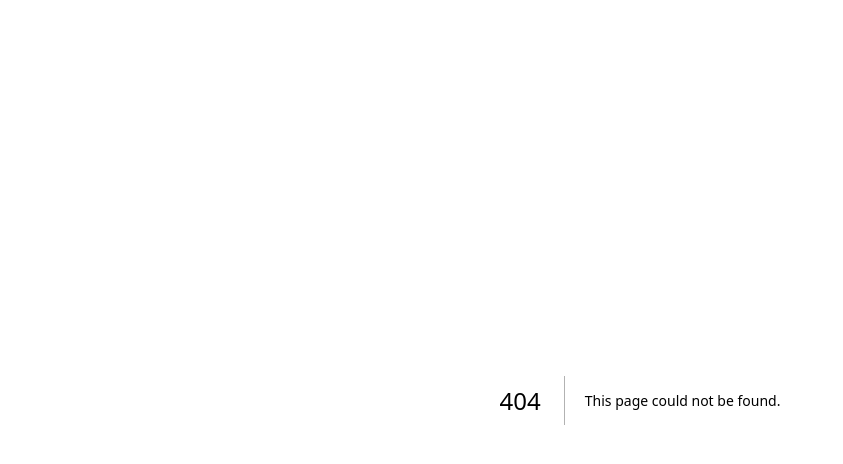
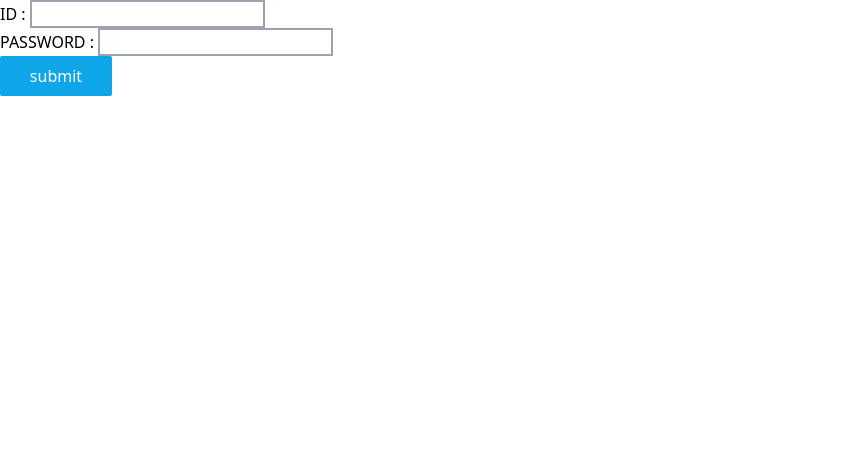
Before and after one commit to KL-KI/rpg-job-search, a Next.js app: page /login in a window 1280 px wide. Before the commit this address had no page. Shown: the top 464 px of the page, without its empty margins (0-843 px from the left). Built offline with nearby package versions, Linux system fonts and the light colour scheme.

Commit message:
認証周り完成

```diff
--- /dev/null
+++ b/app/(root)/dashboard/page.tsx
@@ -0,0 +1,14 @@
+"use client";
+
+import { doCredentialLogout } from "@/app/actions";
+
+const Page = () => {
+	return (
+		<>
+			<div>Welcome Dashboard Page</div>
+			<button onClick={() => doCredentialLogout()}>Sign out</button>
+		</>
+	);
+};
+
+export default Page;
--- /dev/null
+++ b/app/(root)/login/page.tsx
@@ -0,0 +1,9 @@
+"use client";
+
+import Login from "@/app/_components/Login";
+
+const Page = () => {
+	return <Login />;
+};
+
+export default Page;
--- /dev/null
+++ b/app/_components/Login.tsx
@@ -0,0 +1,59 @@
+"use client";
+
+import { doCredentialLogin } from "@/app/actions";
+
+import { useRouter } from "next/navigation";
+import { FormEvent, useRef } from "react";
+
+const Login = () => {
+	const router = useRouter();
+
+	const inputIdRef = useRef<HTMLInputElement>(null);
+	const inputPasswordRef = useRef<HTMLInputElement>(null);
+
+	const handleFormSubmit = async (e: FormEvent<HTMLFormElement>) => {
+		e.preventDefault();
+
+		try {
+			const formData = new FormData();
+
+			formData.append("id", inputIdRef.current?.value as string);
+			formData.append("password", inputPasswordRef.current?.value as string);
+
+			const response = await doCredentialLogin(formData);
+
+			if (!!response.error) {
+			} else {
+				router.push("/dashboard");
+			}
+		} catch (error) {
+			throw new Error(String(error));
+		}
+	};
+
+	return (
+		<form onSubmit={handleFormSubmit}>
+			<div>
+				<label htmlFor='id'>ID : </label>
+				<input
+					ref={inputIdRef}
+					type='text'
+					id='id'
+					className='border-2 border-gray-400'
+				/>
+			</div>
+			<div>
+				<label htmlFor='password'>PASSWORD : </label>
+				<input
+					ref={inputPasswordRef}
+					type='password'
+					id='password'
+					className='border-2 border-gray-400'
+				/>
+			</div>
+			<button className='w-28 bg-sky-500 h-10 text-white rounded-sm'>submit</button>
+		</form>
+	);
+};
+
+export default Login;
--- /dev/null
+++ b/app/actions/index.ts
@@ -0,0 +1,21 @@
+"use server";
+
+import { signIn, signOut } from "@/auth";
+
+export const doCredentialLogin = async (formData: FormData) => {
+	try {
+		const response = await signIn("credentials", {
+			id: formData.get("id"),
+			password: formData.get("password"),
+			redirect: false,
+		});
+		return response;
+	} catch (error) {
+		const errorMessage = error instanceof Error ? error.message : String(error);
+		throw new Error(errorMessage);
+	}
+};
+
+export const doCredentialLogout = async () => {
+	await signOut({ redirectTo: "/" });
+};
--- /dev/null
+++ b/app/api/auth/[...nextauth]/route.ts
@@ -0,0 +1,3 @@
+import { handlers } from "@/auth";
+
+export const { GET, POST } = handlers;
--- /dev/null
+++ b/app/data/users.ts
@@ -0,0 +1,16 @@
+export type User = {
+	id: string;
+	password: string;
+};
+
+export const users = [
+	{
+		id: "KL_KI",
+		password: "password",
+	},
+];
+
+export const getUserById = (id: string) => {
+	const found = users.find((user) => user.id === id);
+	return found;
+};
--- /dev/null
+++ b/auth.ts
@@ -0,0 +1,36 @@
+import NextAuth from "next-auth";
+import CredentialsProvider from "next-auth/providers/credentials";
+
+import { getUserById, User } from "@/app/data/users";
+
+export const { handlers, signIn, signOut, auth } = NextAuth({
+	session: {
+		strategy: "jwt",
+	},
+	providers: [
+		CredentialsProvider({
+			async authorize(credentials: Partial<User>) {
+				// 早期リターン
+				if (credentials === null) return null;
+				try {
+					const user = getUserById(credentials.id || "");
+
+					if (user) {
+						const isMatch = user?.password === credentials.password;
+
+						if (isMatch) {
+							return user;
+						} else {
+							throw new Error("CHECK YOUR PASSWORD");
+						}
+					} else {
+						throw new Error("USER NOT FOUND");
+					}
+				} catch (error) {
+					const errorMessage = error instanceof Error ? error.message : String(error);
+					throw new Error(errorMessage);
+				}
+			},
+		}),
+	],
+});
--- /dev/null
+++ b/middleware.ts
@@ -0,0 +1 @@
+export { auth as middleware } from "@/auth";
--- a/package.json
+++ b/package.json
@@ -10,7 +10,7 @@
   },
   "dependencies": {
     "next": "15.0.4",
-    "next-auth": "^4.24.11",
+    "next-auth": "^5.0.0-beta.25",
     "react": "^19.0.0",
     "react-dom": "^19.0.0"
   },
```
Also changed, not shown: 2 other files (tests, documents, lock files or other folders).
